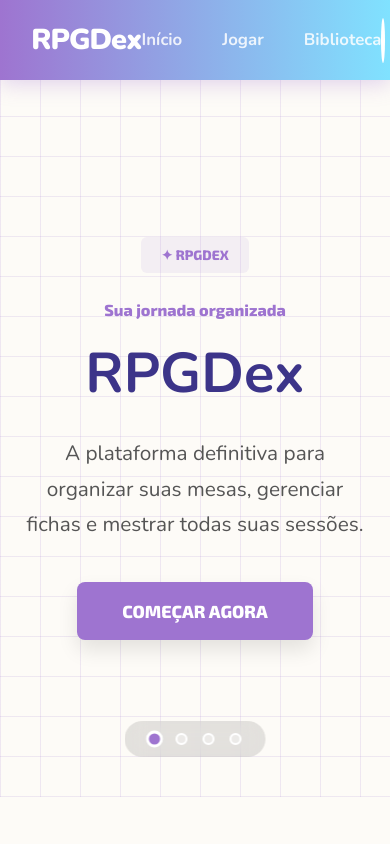
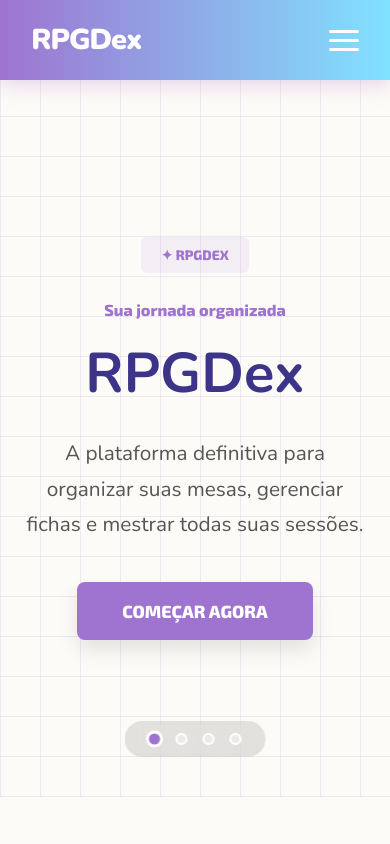
Before and after one commit to MatheusHaruSaito/ProjetoIntegrador2026, an Angular app in the folder UI/RpgDexUI/: page / in a window 390 px wide. Shown: the top 844 px of the page. Built offline with nearby package versions, Linux system fonts and the light colour scheme.

Commit message:
feat: implement responsive hamburger menu and integrate user profile into nav drawer

```diff
--- a/UI/RpgDexUI/src/app/shared/navbar/navbar.css
+++ b/UI/RpgDexUI/src/app/shared/navbar/navbar.css
@@ -19,17 +19,24 @@
   color: white;
   cursor: pointer;
   letter-spacing: -1px;
+  transition: transform 0.3s ease;
+  z-index: 1100;
 }
 
-.logo:hover {
-  transform: scale(1.05);
+/* Container que organiza Links e Perfil */
+.nav-container {
+  display: flex;
+  align-items: center;
+  justify-content: space-between;
+  flex: 1;
+  margin-left: 50px; /* Espaço após a logo */
 }
 
 .nav-links {
   display: flex;
   list-style: none;
   gap: 40px;
-  margin: 0;
+  margin: 0 auto; /* Centraliza os links no espaço disponível no desktop */
   padding: 0;
 }
 
@@ -68,9 +75,67 @@
   border: 2px solid white;
   border-radius: 50%;
   cursor: pointer;
-  transition: background 0.3s;
+  transition: all 0.3s;
 }
 
 .user-profile:hover {
   background: rgba(255, 255, 255, 0.4);
+  transform: scale(1.05);
 }
+
+/* --- RESPONSIVIDADE --- */
+
+.menu-toggle {
+  display: none;
+  flex-direction: column;
+  gap: 6px;
+  background: none;
+  border: none;
+  cursor: pointer;
+  z-index: 1100;
+}
+
+.menu-toggle span {
+  width: 30px;
+  height: 3px;
+  background-color: white;
+  border-radius: 3px;
+  transition: 0.3s;
+}
+
+@media (max-width: 900px) {
+  .menu-toggle {
+    display: flex;
+  }
+
+  .nav-container {
+    position: fixed;
+    top: 0;
+    right: -100%; /* Escondido fora da tela */
+    width: 280px;
+    height: 100vh;
+    background: #9e74d0; /* Cor base do seu tema */
+    flex-direction: column;
+    justify-content: center;
+    gap: 50px; /* Espaço entre a lista e o perfil no mobile */
+    margin-left: 0;
+    transition: all 0.4s cubic-bezier(0.4, 0, 0.2, 1);
+    box-shadow: -10px 0 30px rgba(0, 0, 0, 0.2);
+  }
+
+  .nav-container.active {
+    right: 0; /* Desliza para dentro */
+  }
+
+  .nav-links {
+    flex-direction: column;
+    align-items: center;
+    margin: 0;
+    gap: 30px;
+  }
+
+  /* Animação do X no botão */
+  .menu-toggle.active span:nth-child(1) { transform: translateY(9px) rotate(45deg); }
+  .menu-toggle.active span:nth-child(2) { opacity: 0; }
+  .menu-toggle.active span:nth-child(3) { transform: translateY(-9px) rotate(-45deg); }
+}
--- a/UI/RpgDexUI/src/app/shared/navbar/navbar.html
+++ b/UI/RpgDexUI/src/app/shared/navbar/navbar.html
@@ -1,11 +1,19 @@
 <nav class="main-nav">
-  <div class="logo" routerLink="/">RPGDex</div>
+  <div class="logo" routerLink="/" (click)="closeMenu()">RPGDex</div>
 
-  <ul class="nav-links">
-    <li><a routerLink="/home" routerLinkActive="active">Início</a></li>
-    <li><a routerLink="/campanhas" routerLinkActive="active">Jogar</a></li>
-    <li><a routerLink="/biblioteca" routerLinkActive="active">Biblioteca</a></li>
-  </ul>
+  <button class="menu-toggle" (click)="toggleMenu()" [class.active]="isMenuOpen">
+    <span></span>
+    <span></span>
+    <span></span>
+  </button>
 
-  <div class="user-profile" routerLink="/perfil"></div>
+  <div class="nav-container" [class.active]="isMenuOpen">
+    <ul class="nav-links">
+      <li><a routerLink="/home" routerLinkActive="active" (click)="closeMenu()">Início</a></li>
+      <li><a routerLink="/campanhas" routerLinkActive="active" (click)="closeMenu()">Jogar</a></li>
+      <li><a routerLink="/biblioteca" routerLinkActive="active" (click)="closeMenu()">Biblioteca</a></li>
+    </ul>
+
+    <div class="user-profile" routerLink="/perfil" (click)="closeMenu()"></div>
+  </div>
 </nav>
--- a/UI/RpgDexUI/src/app/shared/navbar/navbar.ts
+++ b/UI/RpgDexUI/src/app/shared/navbar/navbar.ts
@@ -1,11 +1,22 @@
 import { Component } from '@angular/core';
+import { CommonModule } from '@angular/common';
 import { RouterModule } from '@angular/router';
 
 @Component({
   selector: 'app-navbar',
   standalone: true,
-  imports: [RouterModule],
+  imports: [CommonModule, RouterModule],
   templateUrl: './navbar.html',
-  styleUrls: ['./navbar.css'],
+  styleUrl: './navbar.css'
 })
-export class NavbarComponent {}
+export class NavbarComponent {
+  isMenuOpen = false;
+
+  toggleMenu() {
+    this.isMenuOpen = !this.isMenuOpen;
+  }
+
+  closeMenu() {
+    this.isMenuOpen = false;
+  }
+}
```
